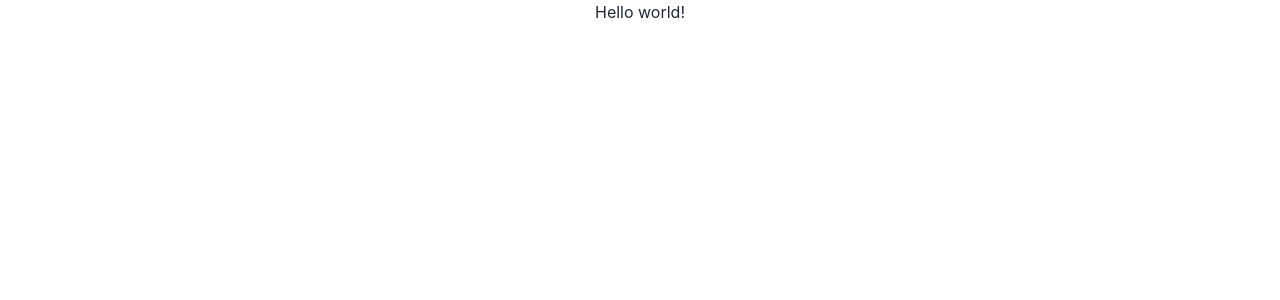
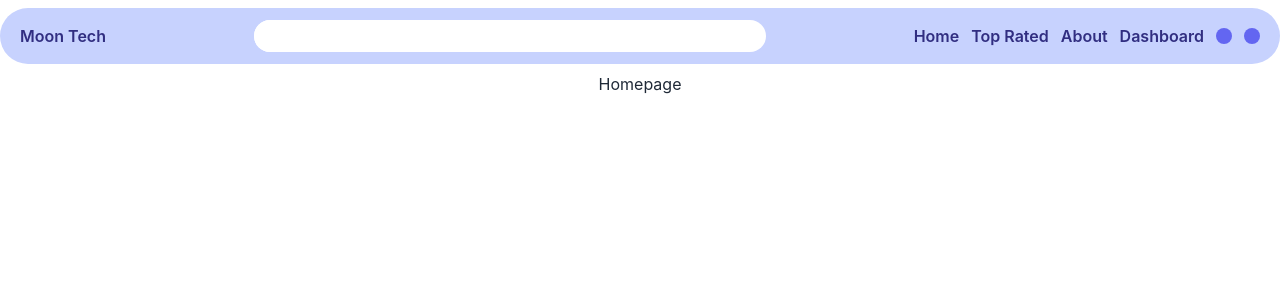
Before and after one commit to reshad21/content-management-application, a React (Create React App) app: page / in a window 1280 px wide. Shown: the top 300 px of the page. Built offline with nearby package versions, Linux system fonts and the light colour scheme.

Commit message:
basic router setup complete

```diff
--- /dev/null
+++ b/src/Layout/Dashbord/Dashbord.js
@@ -0,0 +1,16 @@
+import React from 'react';
+import { Outlet } from 'react-router-dom';
+import Sidebar from './Sidebar';
+
+const Dashbord = () => {
+    return (
+        <div className='grid grid-cols-12 p-3 gap-3 '>
+            <Sidebar />
+            <div className='col-span-10 w-full bg-gray-100 rounded-lg'>
+                <Outlet />
+            </div>
+        </div>
+    );
+};
+
+export default Dashbord;
--- /dev/null
+++ b/src/Layout/Dashbord/Sidebar.js
@@ -0,0 +1,23 @@
+import React from 'react';
+import { Link } from 'react-router-dom';
+
+const Sidebar = () => {
+    return (
+        <div className='col-span-2 bg-indigo-200 h-[calc(100vh-25px)] p-5 rounded-lg'>
+            <ul className='flex gap-3  flex-col h-full'>
+                <li>Admin Dashboard</li>
+                <li>
+                    <Link to='/dashboard'>Product List</Link>
+                </li>
+                <li>
+                    <Link to='add-product'> Add Product </Link>
+                </li>
+                <li className='mt-auto'>
+                    <Link to='/'> Back to Home </Link>
+                </li>
+            </ul>
+        </div>
+    );
+};
+
+export default Sidebar;
--- /dev/null
+++ b/src/Layout/Main/Main.js
@@ -0,0 +1,14 @@
+import React from 'react';
+import { Outlet } from 'react-router-dom';
+import Navber from './Navber';
+
+const Main = () => {
+    return (
+        <div>
+            <Navber></Navber>
+            <Outlet></Outlet>
+        </div>
+    );
+};
+
+export default Main;
--- /dev/null
+++ b/src/Layout/Main/Navber.js
@@ -0,0 +1,48 @@
+import React from 'react';
+import { Link } from 'react-router-dom';
+
+const Navber = () => {
+    return (
+        <nav className='h-14 bg-indigo-200 rounded-full m-2 max-w-7xl mx-auto px-5'>
+            <ul className='h-full  mx-auto flex justify-between items-center gap-3 font-semibold text-indigo-900'>
+                <h1>Moon Tech</h1>
+
+                <li className='flex bg-white mx-auto h-8 w-full max-w-lg  rounded-full pr-3'>
+                    <input
+                        className='h-8 rounded-full w-full text-sm border-0 focus:ring-0 outline-none'
+                        type='text'
+                        name='search'
+                        id='search'
+                    />
+                    <button>
+                        {/* <BiSearchAlt /> */}
+                    </button>
+                </li>
+                <li>
+                    <Link to='/'>Home</Link>
+                </li>
+                <li>
+                    <Link to='/top-rated'>Top Rated</Link>
+                </li>
+                <li>
+                    <Link to='/about'>About</Link>
+                </li>
+                <li>
+                    <Link to='/dashboard'>Dashboard</Link>
+                </li>
+                <Link to='/'>
+                    <li title='Wishlist' className='bg-indigo-500 p-2 rounded-full'>
+                        {/* <IoIosListBox className='text-white' /> */}
+                    </li>
+                </Link>
+                <Link to='/cart'>
+                    <li title='cart' className='bg-indigo-500 p-2 rounded-full'>
+                        {/* <BsFillCartFill className='text-white ' /> */}
+                    </li>
+                </Link>
+            </ul>
+        </nav>
+    );
+};
+
+export default Navber;
--- /dev/null
+++ b/src/pages/Main/Home.js
@@ -0,0 +1,11 @@
+import React from 'react';
+
+const Home = () => {
+    return (
+        <div>
+            <h1>Homepage</h1>
+        </div>
+    );
+};
+
+export default Home;
```
Also changed, not shown: src/routes/router.js (+24 -1 lines).
